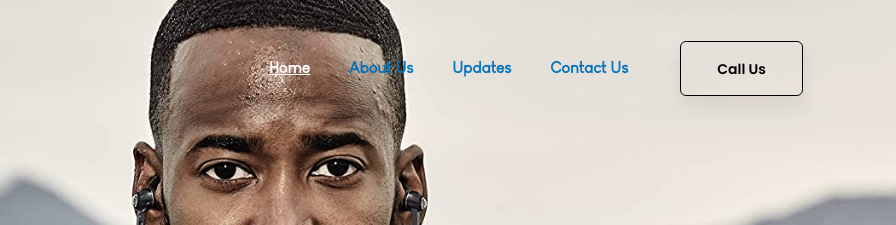
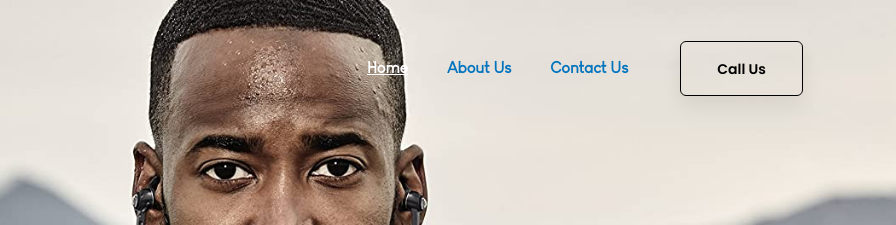
Before and after one commit to sam-here/New-Breco, a plain HTML site: page index.html in a window 1280 px wide. Shown: the top 225 px of the page, 384-1280 px from the left. Drawn offline with Linux system fonts and the light colour scheme; a web font is replaced by a local one.

Commit message:
Add files via upload

```diff
--- a/index.html
+++ b/index.html
@@ -64,7 +64,6 @@
                                         <ul class="mainmenu">
                                             <li class="lavel-1 active"><a href="index.html"><span>Home</span></a></li>
                                             <li class="lavel-1"><a href="#about_same_page"><span>About Us</span></a></li>
-                                            <li class="lavel-1"><a href="#"><span>Updates</span></a></li>
                                             <li class="lavel-1"><a href="contactus.html"><span>Contact Us</span></a></li>
 
                                         </ul>
```
